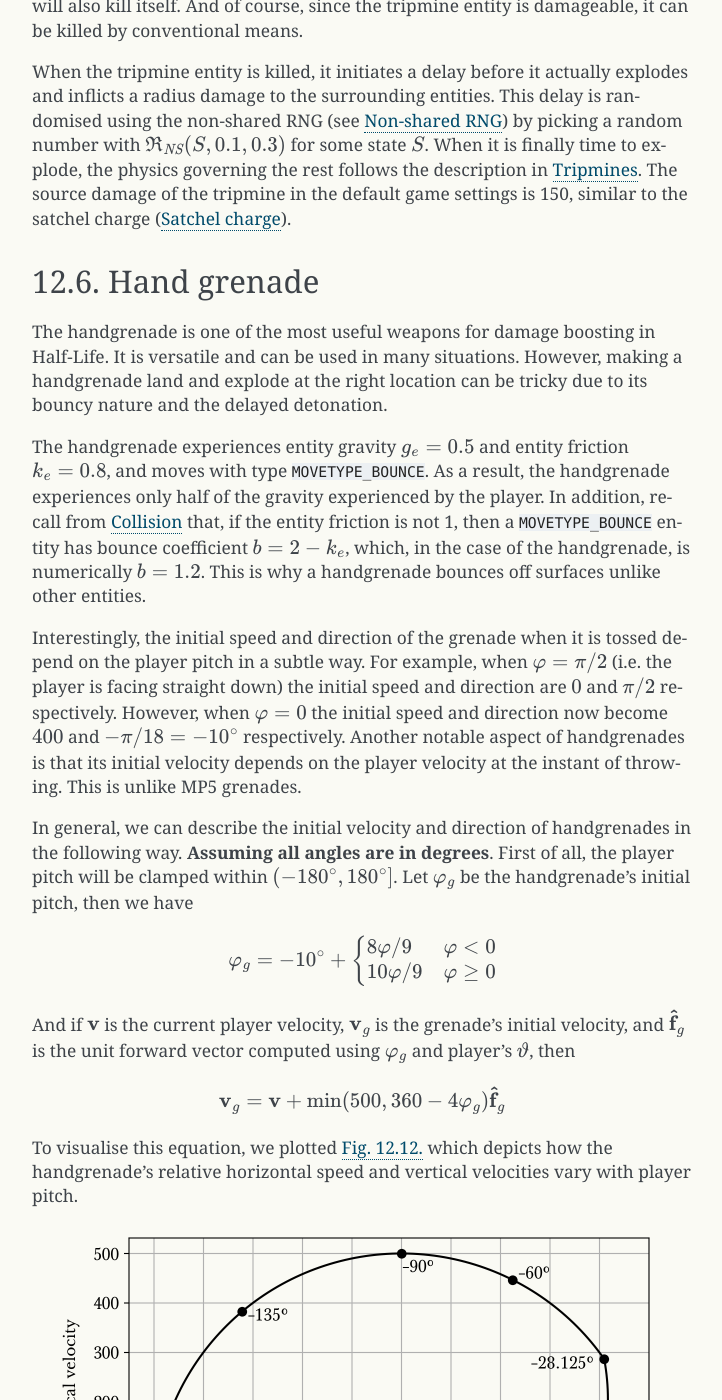
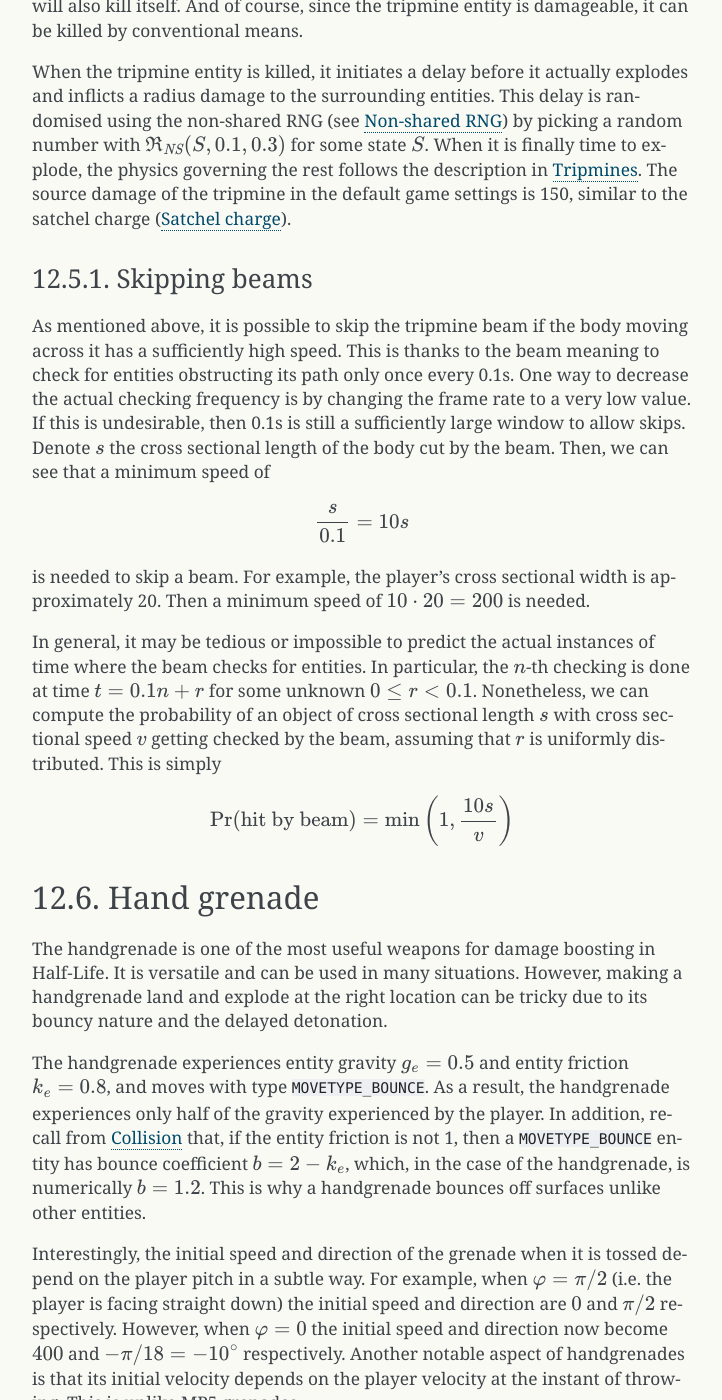
Before and after one commit to Matherunner/hldoc, a Sphinx documentation site: the page built from source/weapons.rst, in a window 1280 px wide and 1400 px high, scrolled down 23597 px. Shown: the whole window, without its empty margins (388-1110 px from the left). Built offline with Sphinx 7.4.7, drawn with Linux system fonts in a browser that asks for light colours; formulas are drawn with MathJax 3.

Commit message:
Add beam skipping section for tripmines

```diff
--- a/source/weapons.rst
+++ b/source/weapons.rst
@@ -423,6 +423,19 @@ To activate the beam, the tripmine first traces a line from its origin :math:`\m
 When the tripmine entity is killed, it initiates a delay before it actually explodes and inflicts a radius damage to the surrounding entities. This delay is randomised using the non-shared RNG (see :ref:`nonshared rng`) by picking a random number with :math:`\mathfrak{R}_{\mathit{NS}}(S,0.1,0.3)` for some state :math:`S`. When it is finally time to explode, the physics governing the rest follows the description in :ref:`tripmine explosion`. The source damage of the tripmine in the default game settings is 150, similar to the satchel charge (:ref:`satchel`).
 
 .. TODO: explain that we can explode an infinite number of tripmines: place a tripmine on a moving entity, explodes it, then collect the dropped tripmine to restore the ammo
+
+Skipping beams
+~~~~~~~~~~~~~~
+
+As mentioned above, it is possible to skip the tripmine beam if the body moving across it has a sufficiently high speed. This is thanks to the beam meaning to check for entities obstructing its path only once every 0.1s. One way to decrease the actual checking frequency is by changing the frame rate to a very low value. If this is undesirable, then 0.1s is still a sufficiently large window to allow skips. Denote :math:`s` the cross sectional length of the body cut by the beam. Then, we can see that a minimum speed of
+
+.. math:: \frac{s}{0.1} = 10s
+
+is needed to skip a beam. For example, the player's cross sectional width is approximately 20. Then a minimum speed of :math:`10 \cdot 20 = 200` is needed.
+
+In general, it may be tedious or impossible to predict the actual instances of time where the beam checks for entities. In particular, the :math:`n`-th checking is done at time :math:`t = 0.1n + r` for some unknown :math:`0 \le r < 0.1`. Nonetheless, we can compute the probability of an object of cross sectional length :math:`s` with cross sectional speed :math:`v` getting checked by the beam, assuming that :math:`r` is uniformly distributed. This is simply
+
+.. math:: \Pr(\text{hit by beam}) = \min\left(1, \frac{10s}{v}\right)
 
 .. _handgrenade:
 
```
Also changed, not shown: other parts of source/weapons.rst (+1 -1 lines).
